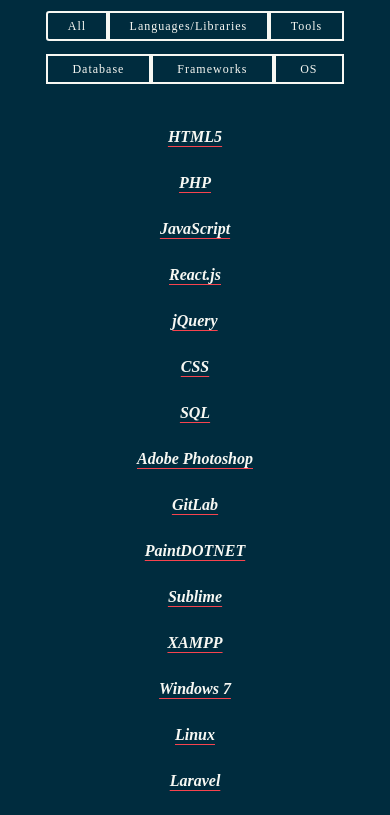
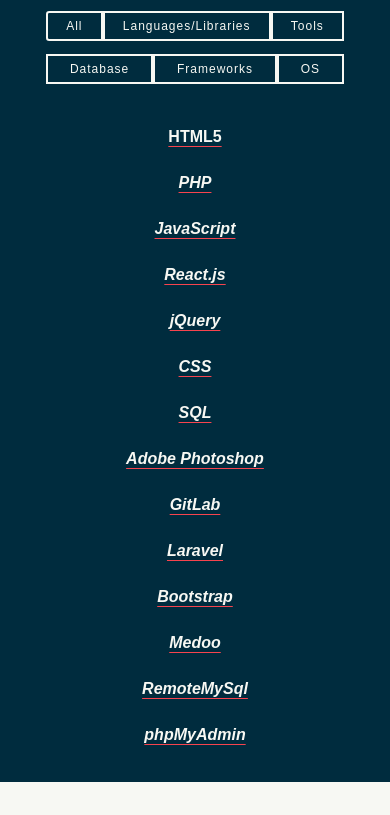
Before and after one commit to harrisosit12/portfolio, a plain HTML site: page index.html in a window 390 px wide. Shown: the part 3961-4776 px from the top of the page. Drawn offline with nearby package versions, Linux system fonts and the light colour scheme.

Commit message:
Update index.html

```diff
--- a/index.html
+++ b/index.html
@@ -801,14 +801,13 @@ $(document).ready(function() {
                           </h2>
 
                           <div class="row" data-aos="fade-up" data-aos-delay="400">
-                            <div class="col btn-group justify-content-md-center btn-group-sm flex-wrap">
+                            <div class="col btn-group justify-content-md-center btn-group-sm flex-wrap mbr-fonts-style display-5">
                               <button class="btn btn-white-outline filter-button mx-auto" data-filter="all">All</button>
                               <button class="btn btn-white-outline filter-button mx-auto" data-filter="pl">Languages/Libraries</button>
                               <button class="btn btn-white-outline filter-button mx-auto" data-filter="tools">Tools</button>
                               <button class="btn btn-white-outline filter-button mx-auto" data-filter="database">Database</button>
                               <button class="btn btn-white-outline filter-button mx-auto" data-filter="frameworks">Frameworks</button>
                               <button class="btn btn-white-outline filter-button mx-auto" data-filter="os">OS</button>
-
                               <br>
 
                             </div>
@@ -821,8 +820,8 @@ $(document).ready(function() {
 
                           <img src="assets/images/html.webp" class="lozad img-responsive">
 
-                          <p class="text-white">
-                            <em><u>HTML5</u></em>
+                          <p class="text-white display-7">
+                            <u>HTML5</u>
                           </p>
 
                         </div>
@@ -831,7 +830,7 @@ $(document).ready(function() {
 
                           <img src="assets/images/php.svg" class="lozad img-responsive">
 
-                          <p class="text-white">
+                          <p class="text-white display-7">
                             <em><u>PHP</u></em>
                           </p>
 
@@ -841,7 +840,7 @@ $(document).ready(function() {
 
                           <img src="assets/images/js.png" class="lozad img-responsive">
 
-                          <p class="text-white">
+                          <p class="text-white display-7">
                             <em><u>JavaScript</u></em>
                           </p>
 
@@ -851,7 +850,7 @@ $(document).ready(function() {
 
                           <img src="assets/images/react.png">
 
-                          <p class="text-white">
+                          <p class="text-white display-7">
                             <em><u>React.js</u></em>
                           </p>
 
@@ -861,7 +860,7 @@ $(document).ready(function() {
 
                           <img src="assets/images/jquery.png" class="lozad img-responsive">
 
-                          <p class="text-white">
+                          <p class="text-white display-7">
                             <em><u>jQuery</u></em>
                           </p>
 
@@ -871,7 +870,7 @@ $(document).ready(function() {
 
                           <img src="assets/images/css.webp" class="lozad img-responsive">
 
-                          <p class="text-white">
+                          <p class="text-white display-7">
                             <em><u>CSS</u></em>
                           </p>
 
@@ -881,7 +880,7 @@ $(document).ready(function() {
 
                           <img src="assets/images/sql.png" class="lozad img-responsive">
 
-                          <p class="text-white">
+                          <p class="text-white display-7">
                             <em><u>SQL</u></em>
                           </p>
 
@@ -891,7 +890,7 @@ $(document).ready(function() {
 
                           <img src="assets/images/photoshop.png">
 
-                          <p class="text-white">
+                          <p class="text-white display-7">
                             <em><u>Adobe Photoshop</u></em>
                           </p>
 
@@ -901,65 +900,26 @@ $(document).ready(function() {
 
                           <img src="assets/images/gitlab.png" class="lozad img-responsive">
 
-                          <p class="text-white">
+                          <p class="text-white display-7">
                             <em><u>GitLab</u></em>
                           </p>
 
                         </div>
 
-                        <div class="gallery_product col-sm-4 filter tools">
+                        <!-- <div class="gallery_product col-sm-4 filter tools">
 
                           <img src="assets/images/paint.jpg" class="lozad img-responsive">
 
-                          <p class="text-white">
+                          <p class="text-white display-7">
                             <em><u>PaintDOTNET</u></em>
                           </p>
-                        </div>
-
-                        <div class="gallery_product col-sm-4 filter tools">
-
-                          <img src="assets/images/sublime.png" class="lozad img-responsive">
-
-                          <p class="text-white">
-                            <em><u>Sublime</u></em>
-                          </p>
-
-                        </div>
-
-                        <div class="gallery_product col-sm-4 filter tools">
-
-                          <img src="assets/images/xampp.png" class="lozad img-responsive">
-
-                          <p class="text-white">
-                            <em><u>XAMPP</u></em>
-                          </p>
-
-                        </div>
-
-                        <div class="gallery_product col-sm-4 filter os">
-
-                          <img src="assets/images/windows.png" class="lozad img-responsive">
-
-                          <p class="text-white">
-                            <em><u>Windows 7</u></em>
-                          </p>
-
-                        </div>
-
-                        <div class="gallery_product col-sm-4 filter os">
-
-                          <img src="assets/images/linux.png" class="lozad img-responsive">
-
-                          <p class="text-white">
-                            <em><u>Linux</u></em>
-                          </p>
-                        </div>
+                        </div>           -->
 
                         <div class="gallery_product col-sm-4 filter frameworks">
 
                           <img src="assets/images/laravel.png" class="lozad img-responsive">
 
-                          <p class="text-white">
+                          <p class="text-white display-7">
                             <em><u>Laravel</u></em>
                           </p>
 
@@ -969,7 +929,7 @@ $(document).ready(function() {
 
                           <img src="assets/images/bootstrap.png">
 
-                          <p class="text-white">
+                          <p class="text-white display-7">
                             <em><u>Bootstrap</u></em>
                           </p>
 
@@ -979,7 +939,7 @@ $(document).ready(function() {
 
                           <img src="assets/images/medoo.png">
 
-                          <p class="text-white">
+                          <p class="text-white display-7">
                             <em><u>Medoo</u></em>
                           </p>
 
@@ -989,7 +949,7 @@ $(document).ready(function() {
 
                           <img src="assets/images/remotemysql.svg">
 
-                          <p class="text-white">
+                          <p class="text-white display-7">
                             <em><u>RemoteMySql</u></em>
                           </p>
 
@@ -999,7 +959,7 @@ $(document).ready(function() {
 
                           <img src="assets/images/phpmyadmin.svg" class="lozad img-responsive">
 
-                          <p class="text-white">
+                          <p class="text-white display-7">
                             <em><u>phpMyAdmin</u></em>
                           </p>
 
```
